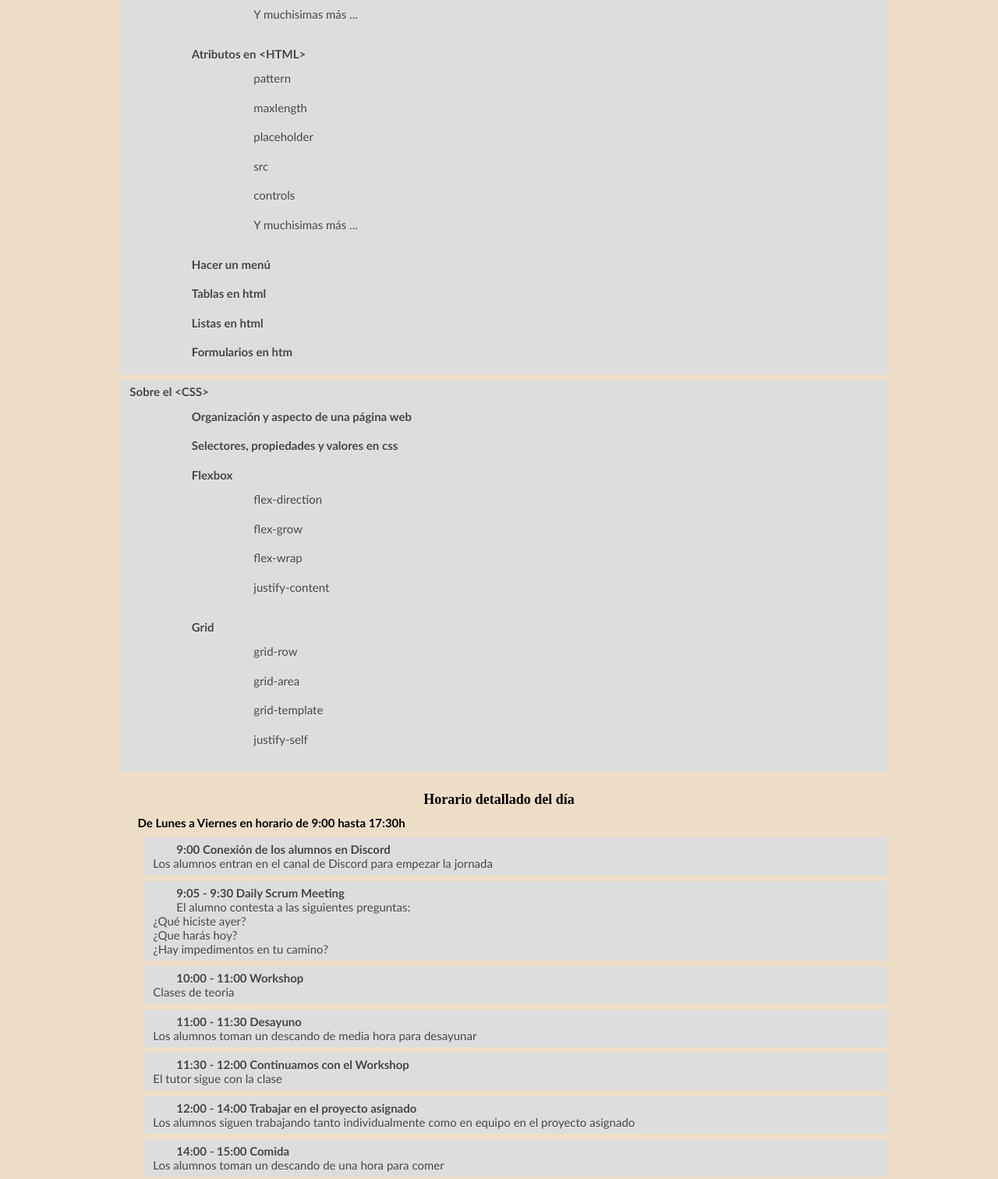
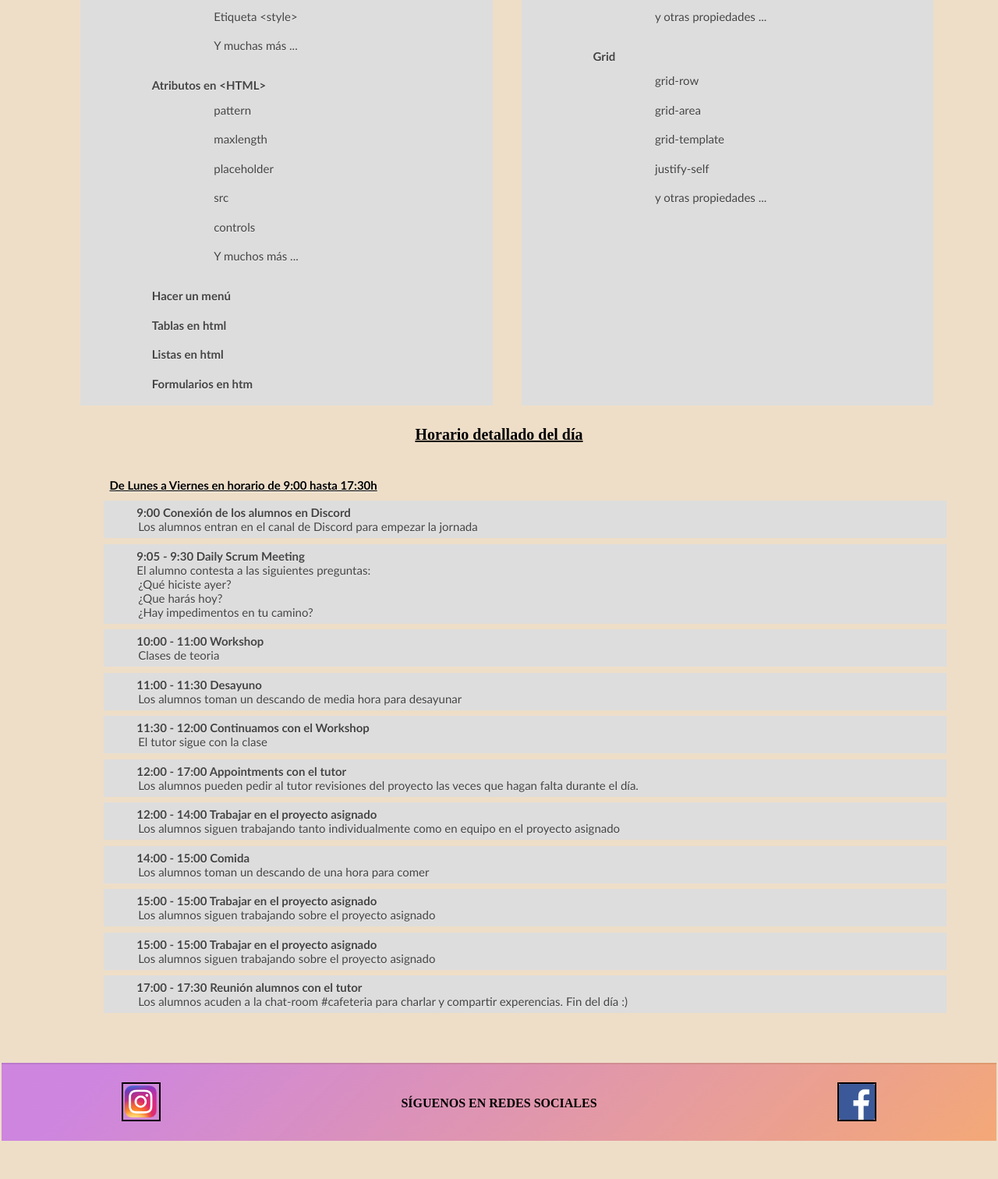
Before and after one commit to alexa9205/Proyecto-1---Let-s-Coder-Web, a plain HTML site: page alumnos.html in a window 1280 px wide. Shown: the part 1230-2742 px from the top of the page at 78% size. After the commit the page ends 2695 px from the top, so only its background shows below. Drawn offline with Linux system fonts and the light colour scheme.

Commit message:
cambios htmls

```diff
--- a/Styles/style2.css
+++ b/Styles/style2.css
@@ -95,6 +95,34 @@ nav a{
         box-shadow: 9px solid blue;
 
     }
+
+    footer {
+        background-image: linear-gradient( 135deg, #9f05ff69 10%, #fd5e086b 100%);
+        height: 100px;
+        width: 100%;
+        position: relative;
+        bottom: 0;
+        border-top: 2px solid rgba(0, 0, 0, 0.089);
+        margin-top: 5%;
+    }
+
+    .pie_imagenes {
+        height: 99px;
+        display: flex;
+        flex-direction: row;
+        justify-content: space-around;
+        align-items: center;
+    }
+
+    .fotoredsocial {
+        height: 50px;
+        width: 50px;
+        border: 2px solid black;
+    }
+    .textofooter{
+        font-weight: 700;
+    }
+
  /* Proximas fechas del curso */
 
  .titulo_fechas,
@@ -312,20 +340,29 @@ tr:hover td {
 .aprender_titulo,
 .horario_dia{
     text-align: center;
-    font-size: 18px;
+    font-size: 20px;
     font-weight: 700;
+    margin-bottom: 3%;
+    text-decoration: underline;
 }
 .lista1,
 .lista2{
-    counter-reset: none;
     list-style:none;
-    *list-style-type: style none;
     font: 15px 'trebuchet MS', 'lucida sans';
     padding: 0;
-    margin-bottom: 4em auto;
-    margin-left: 9%;
+    margin:auto;
     text-shadow: 0 1px 0 rgba(255,255,255,.5);
-    width: 80%;
+    width: 90%;
+}
+.lista1{
+    display: flex;
+
+}
+.lista_html,
+.lista_css{
+    display: flexbox;
+    flex-direction: row;
+    width: 46%;
 }
 
 .lista1 ol {
@@ -348,35 +385,6 @@ tr:hover td {
     background: #eee;
 }
 
-.lista1 li:before{
-    content: none;
-    counter-increment: li;
-    position: absolute;
-    left: -2.5em;
-    top: 50%;
-    margin-top: -1em;
-    background: #fa8072;
-    height: 2em;
-    width: 2em;
-    line-height: 2em;
-    text-align: center;
-    font-weight: bold;
-}
-
-.lista1 li:after{
-    position: absolute;
-    content: '';
-    border: .5em solid transparent;
-    left: -1em;
-    top: 50%;
-    margin-top: -.5em;
-    transition: all .3s ease-out;
-}
-
-.lista1 li:hover:after{
-    left: -.5em;
-    border-left-color: #fa8072;
-}
 .lista1 p{
     font-weight: 700;
 }
@@ -391,7 +399,6 @@ tr:hover td {
     position: relative;
     display: block;
     padding: .4em .4em .4em .8em;
-    *padding: .4em;
     margin: .5em 0 .5em 2.5em;
     background: #ddd;
     color: #444;
@@ -403,40 +410,15 @@ tr:hover td {
     background: #eee;
 }
 
-.lista2 dl:before{
-    content: none;
-    counter-increment: li;
-    position: absolute;
-    left: -2.5em;
-    top: 50%;
-    margin-top: -1em;
-    background: #fa8072;
-    height: 2em;
-    width: 2em;
-    line-height: 2em;
-    text-align: center;
-    font-weight: bold;
-}
-
-.lista2 dl:after{
-    position: absolute;
-    content: '';
-    border: .5em solid transparent;
-    left: -1em;
-    top: 50%;
-    margin-top: -.5em;
-    transition: all .3s ease-out;
-}
-
-.lista2 dl:hover:after{
-    left: -.5em;
-    border-left-color: #fa8072;
-}
 .lista2 p{
     font-weight: 700;
 }
+.lista2 dd{
+    margin-left: 3%;
+}
 .horario{
-    margin-left: 3%;
-    margin-top: 1%;
+    margin-left: 4%;
+    margin-top: 4%;
     margin-bottom: 1%;
+    text-decoration: underline;
 }
--- a/alumnos.html
+++ b/alumnos.html
@@ -14,6 +14,7 @@
             <li><a href="home1.html"> Home</a></li>
             <li><a href="conocenos2.html"> Conócenos</a></li>
             <li><a href="alumnos.html">Alumnos</a></li>
+            <li><a href="formulario.html">Inscríbete</a></li>
             <li><a href="contacto2.html"> Contacto </a></li>
             <li><a href="entrada.html">Salir</a></li>
         </ul>
@@ -27,7 +28,7 @@
     <h1>Let´s Coder</h1>
 </div>
 </header>
-    <p class="tabla_alumnos">Listado de alumnos Let´s Coder</p>
+    <p class="tabla_alumnos">Listado de alumnos &#47;et´s [oder</p>
     <table class="tabla1">
         <thead>
             <tr>
@@ -38,7 +39,6 @@
                 <th>Comida Favorita</th>
             </tr>
         </thead>
-
         <tbody>
             <tr>
                 <td>Alexandra</td>
@@ -87,7 +87,7 @@
     <br/>
     <p class="aprender_titulo"> Lo que han aprendido nuestros alumnos durante la primera semana del curso :</p>
     <ol class="lista1">
-        <li><p>Sobre el  &lt;HTML&gt;</p>
+        <li class="lista_html"><p>Sobre el  &lt;HTML&gt;</p>
             <ol>
                 <li><p>Componentes de un archivo html</p></li>
                 <li><p>Etiquetas en html</p>
@@ -98,7 +98,7 @@
                     <li>Etiqueta &lt;img&gt;</li>
                     <li>Etiqueta &lt;nav&gt;</li>
                     <li>Etiqueta &lt;style&gt;</li>
-                    <li> Y muchisimas más ... </li>
+                    <li> Y muchas más ... </li>
                 </ol>
             </li>
             <li><p>Atributos en &lt;HTML&gt;</p>
@@ -108,7 +108,7 @@
                     <li>placeholder</li>
                     <li>src</li>
                     <li>controls</li>
-                    <li> Y muchisimas más ... </li>
+                    <li> Y muchos más ... </li>
                 </ol>
             </li>
                 <li><p>Hacer un menú</p></li>
@@ -117,7 +117,7 @@
                 <li><p>Formularios en htm</p></li>
             </ol>
         </li>
-        <li><p>Sobre el &lt;CSS&gt;</p>
+        <li class="lista_css"><p>Sobre el &lt;CSS&gt;</p>
             <ol>
                 <li><p>Organización y aspecto de una página web</p></li>
                 <li><p>Selectores, propiedades y valores en css</p></li>
@@ -127,6 +127,7 @@
                         <li>flex-grow</li>
                         <li>flex-wrap</li>
                         <li>justify-content</li>
+                        <li>y otras propiedades ...</li>
                     </ol>
                 </li>
                 <li><p>Grid</p>
@@ -135,6 +136,7 @@
                         <li>grid-area</li>
                         <li>grid-template</li>
                         <li>justify-self</li>
+                        <li>y otras propiedades ...</li>
                     </ol>
                 </li>
             </ol>
@@ -167,6 +169,10 @@
                     <dd>El tutor sigue con la clase</dd>
                 </dl>
                 <dl>
+                    <dt><p>12:00 - 17:00 Appointments con el tutor </p></dt>
+                    <dd>Los alumnos pueden pedir al tutor revisiones del proyecto las veces que hagan falta durante el día.</dd>
+                    </dl>
+                <dl>
                     <dt><p>12:00 - 14:00 Trabajar en el proyecto asignado</p></dt>
                     <dd>Los alumnos siguen trabajando tanto individualmente como en equipo en el proyecto asignado</dd>
                 </dl>
@@ -186,11 +192,14 @@
                     <dt><p>17:00 - 17:30 Reunión alumnos con el tutor</p></dt>
                     <dd>Los alumnos acuden a la chat-room #cafeteria para charlar y compartir experencias. Fin del día :&#41;</dd>
                     </dl>
-                <dl>
-                    <dt><p>12:00 - 17:00 Appointments con el tutor </p></dt>
-                    <dd>Los alumnos pueden pedir al tutor revisiones del proyecto las veces que haga falta.</dd>
-                    </dl>
          </dt>
      </dl>
+     <footer>
+        <div class="pie_imagenes">
+            <a href="https://www.instagram.com/lets_coder/?hl=es"><img class="fotoredsocial" src="/IMAGES/instagram.png"></a>
+            <span class="textofooter">SÍGUENOS EN REDES SOCIALES</span>
+            <a href="https://www.facebook.com/letscoder/"><img class="fotoredsocial" src="/IMAGES/facebook.png"></a>
+        </div>
+    </footer>
 </body>
 </html>
```
Also changed, not shown: Styles/entrada.css (+34 -22 lines), conocenos2.html (+8 -0 lines), contacto2.html (+8 -0 lines), entrada.html (+5 -2 lines), formulario.html (added, +86 -0 lines), home1.html (+8 -2 lines), images/facebook.png (added), images/instagram.png (added).
